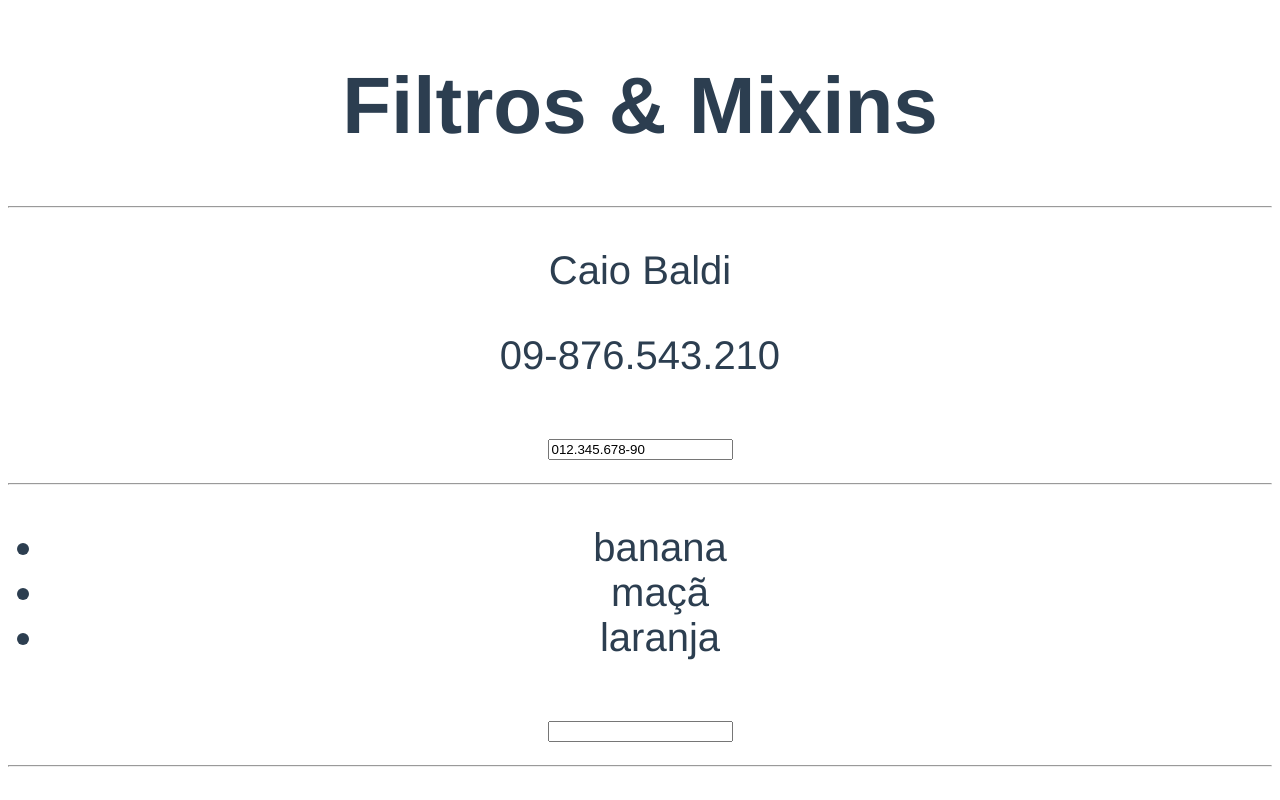
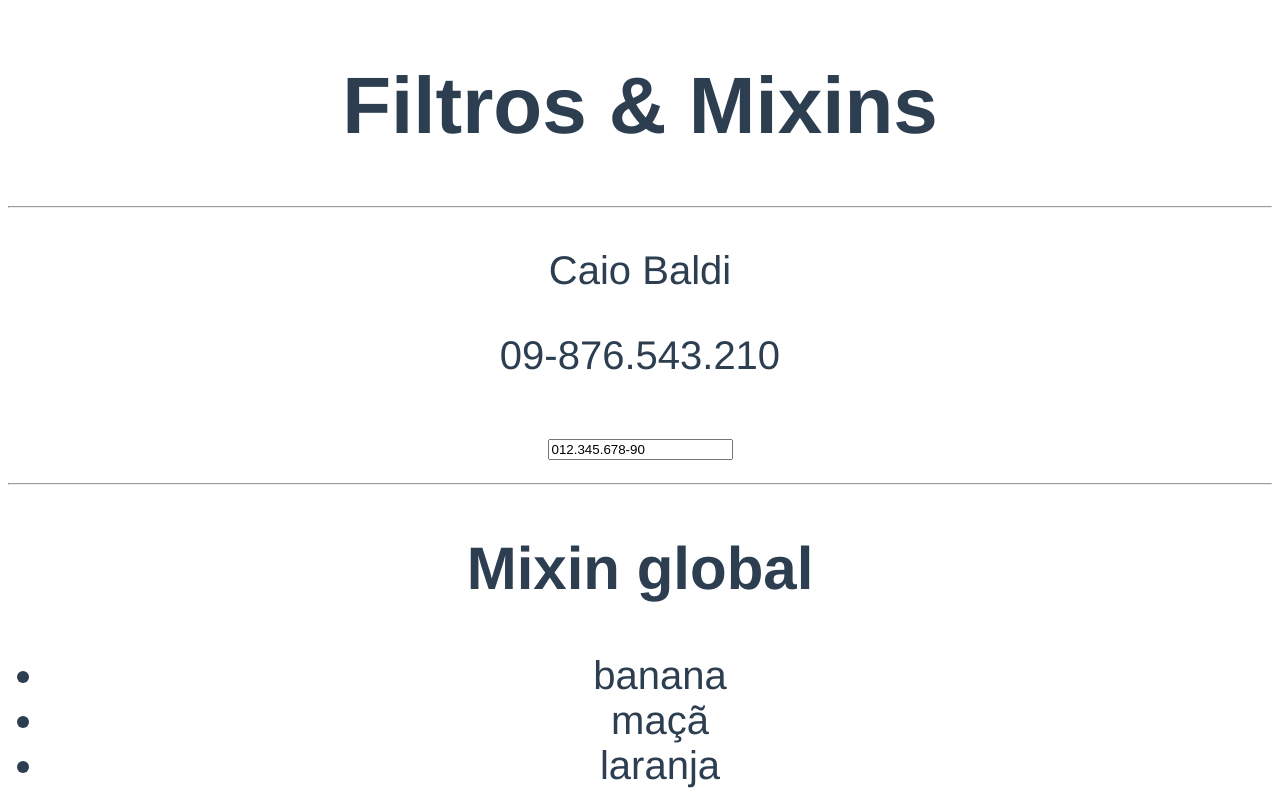
Before and after one commit to lmbaldi/curso-vue, a Vue app in the folder filtros-mixins/filtros-mixins-exercicios/: page / in a window 1280 px wide. Shown: the top 800 px of the page. Built offline with nearby package versions, Linux system fonts and the light colour scheme.

Commit message:
creating a global mixin (special case)

```diff
--- a/filtros-mixins/filtros-mixins-exercicios/src/App.vue
+++ b/filtros-mixins/filtros-mixins-exercicios/src/App.vue
@@ -39,6 +39,10 @@ export default {
       frutas: ["abacate"],
     };
   },
+  created() {
+    // eslint-disable-next-line no-console
+    console.log("Created - App.vue!");
+  },
 };
 </script>
 
--- a/filtros-mixins/filtros-mixins-exercicios/src/Frutas.vue
+++ b/filtros-mixins/filtros-mixins-exercicios/src/Frutas.vue
@@ -1,5 +1,6 @@
 <template>
   <div>
+      <h2>{{ global }}</h2>
     <ul>
       <li v-for="fruta in frutas" :key="fruta">{{ fruta }}</li>
     </ul>
@@ -12,6 +13,10 @@ import frutasMixin from "./frutasMixin.js"
 
 export default {
   mixins: [frutasMixin],
+  created() {
+    // eslint-disable-next-line no-console
+    console.log("Created - Frutas.vue!");
+  },
 };
 </script>
 
--- a/filtros-mixins/filtros-mixins-exercicios/src/main.js
+++ b/filtros-mixins/filtros-mixins-exercicios/src/main.js
@@ -3,8 +3,20 @@ import App from './App.vue'
 
 Vue.config.productionTip = false
 
-Vue.filter('inverter', function(valor){
+Vue.filter('inverter', function (valor) {
 	return valor.split('').reverse().join('')
+})
+
+Vue.mixin({
+	data(){
+		return {
+			global: 'Mixin global'
+		}
+	},
+	created() {
+		// eslint-disable-next-line no-console
+		console.log("Created - Mixin Global!");
+	},
 })
 
 new Vue({
--- a/filtros-mixins/filtros-mixins-exercicios/src/usuarioMixin.js
+++ b/filtros-mixins/filtros-mixins-exercicios/src/usuarioMixin.js
@@ -3,6 +3,10 @@ export default {
         usarioLogado() {
             return 'Caio Baldi'
         }
+    },
+    created(){
+        // eslint-disable-next-line no-console
+        console.log("Created - Usuario mixin!")
     }
 
 }
```
